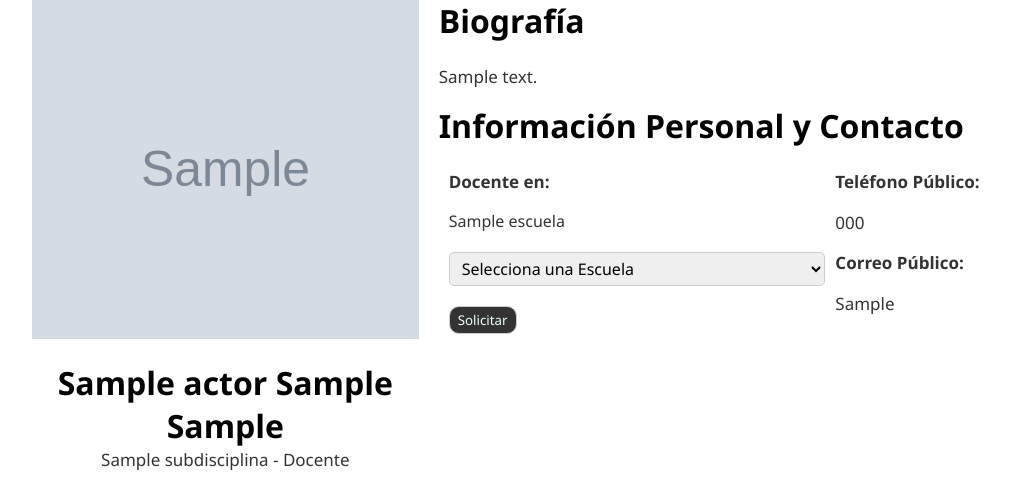
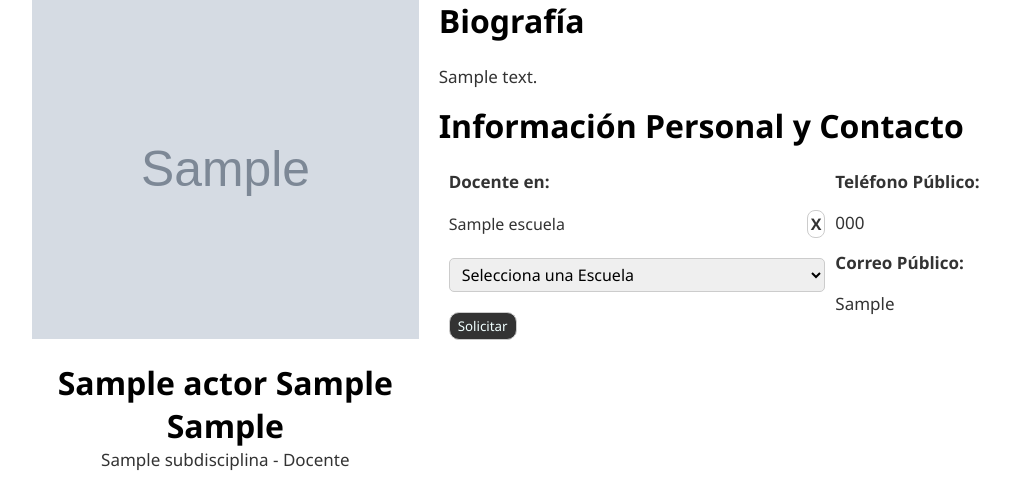
Before and after one commit to GrandMostach0/CatalogoCultural, a Django app: page /PerfilActor/1/ in a window 1280 px wide. Shown: the part 156-634 px from the top of the page, without its empty margins (8-1018 px from the left). Run offline with Django 5.2, Linux system fonts and the light colour scheme; tables that the repository leaves empty hold one stand-in row (values such as "Sample post"); grey boxes marked "Sample" are stand-in pictures; data that the repository does not hold is empty; some libraries are stand-ins or nearby versions.

Commit message:
funcion para quitar escuelas del perfil

```diff
--- a/apps/catalogo/templates/viewPerfil.html
+++ b/apps/catalogo/templates/viewPerfil.html
@@ -94,9 +94,12 @@
                             {% if es_docente %}
                             <div class="informacion">
                                 <p style="font-weight: bold;">Docente en:</p>
-                                <ul style="list-style: none;">
+                                <ul class="listadoEscuelaRegistrados" style="list-style: none;">
                                     {% for escuela in escuelas_asociadas %}
-                                        <li><a href="{% url 'PerfilEscuela' escuela.pk %}">{{ escuela.nombre_escuela }}</a></li>
+                                        <li>
+                                            <a href="{% url 'PerfilEscuela' escuela.pk %}">{{ escuela.nombre_escuela }}</a>
+                                            <span><a href="{% url 'quitarEscuela' pk=actor.pk pkEscuela=escuela.pk %}">X</a></span>
+                                        </li>
                                     {% endfor %}
                                 </ul>
 
--- a/apps/catalogo/urls.py
+++ b/apps/catalogo/urls.py
@@ -30,7 +30,7 @@ urlpatterns = [
     path("PerfilActor/<int:pk>/", ActoresDetailView.as_view(), name="PerfilActor"),
     path("editarPerfil/", views.editarPerfil, name="editarPerfil"),
     path("solicitarEscuela/<int:pk>", views.solicitarEscuela, name="solicitarEscuela"),
-
+    path('quitarEscuela/<int:pk>/<int:pkEscuela>/', views.quiarEscuelaRelaionada, name='quitarEscuela'),
 
     # -> CREAR EVENTOS
     path("crear_publicacion/", views.crear_publicacion, name="crear_publicacion"),
--- a/apps/catalogo/views.py
+++ b/apps/catalogo/views.py
@@ -477,15 +477,23 @@ def solicitarEscuela(request, pk):
     # Redirigir al panel de administración
     return redirect('PerfilActor', pk=actor.id)
 
+def quiarEscuelaRelaionada(request, pk, pkEscuela):
+    try:
+        # Obtención de los datos
+        actor_id = pk
+        id_escuela_quitar = pkEscuela
 
-# -----------------------------
-#   LISTADO DE LAS PUBLICACIONES
-# ----------------------------
-    model = publicacionObras
-    template_name = "index.html"
-    context_object_name = "publicaciones"
-    paginate_by = 6
+        actor = Actor.objects.get(id = actor_id)
 
+        actor.id_escuela.remove(id_escuela_quitar)
+        messages.success(request, 'Escuela removida')
+    except Actor.DoesNotExist:
+        messages.error(request, 'No existe el actor.')
+    except Exception as e:
+        messages.error(request, f'Ocurrió un error al Remover: {str(e)}')
+
+    # Redirigir al panel de administración
+    return redirect('PerfilActor', pk=actor.id)
 # -----------------------------
 #   LISTADO DE LOS EVENTOS
 # ----------------------------
--- a/apps/static/css/viewEscuela.css
+++ b/apps/static/css/viewEscuela.css
@@ -102,6 +102,25 @@
     justify-content: space-between;
 }
 
+.listadoEscuelaRegistrados li{
+    margin-bottom: 10px;
+    display: flex;
+    align-items: center;
+    justify-content: space-between;
+}
+
+.listadoEscuelaRegistrados li span{
+    margin-left: 10px;
+    padding: 2px 3px;
+    border: 1px solid #ccc;
+    border-radius: 8px;
+    color: rgb(178, 251, 89);
+    font-weight: bold;
+}
+
+.listadoEscuelaRegistrados li span:hover{
+    background-color: rgba(255, 0, 0, 0.436);
+}
 
 .seccion-informacion{
     flex: 1;
```
